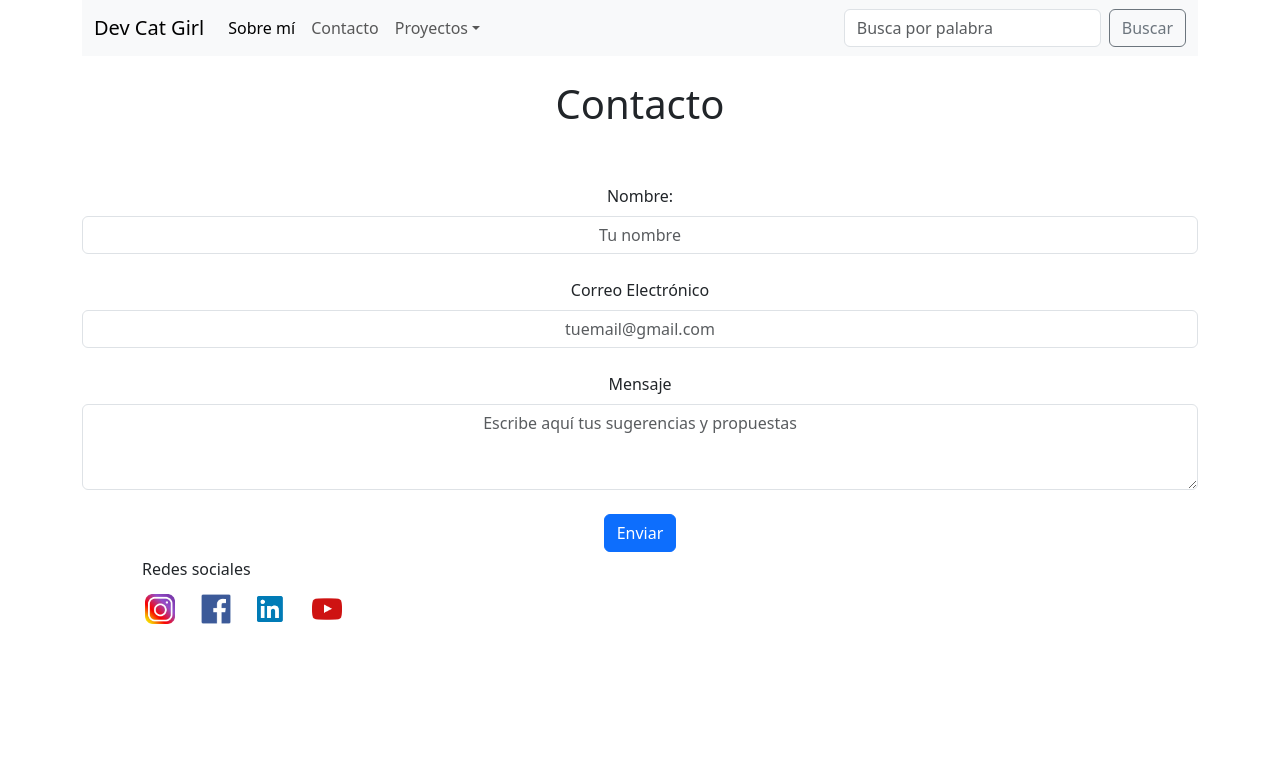
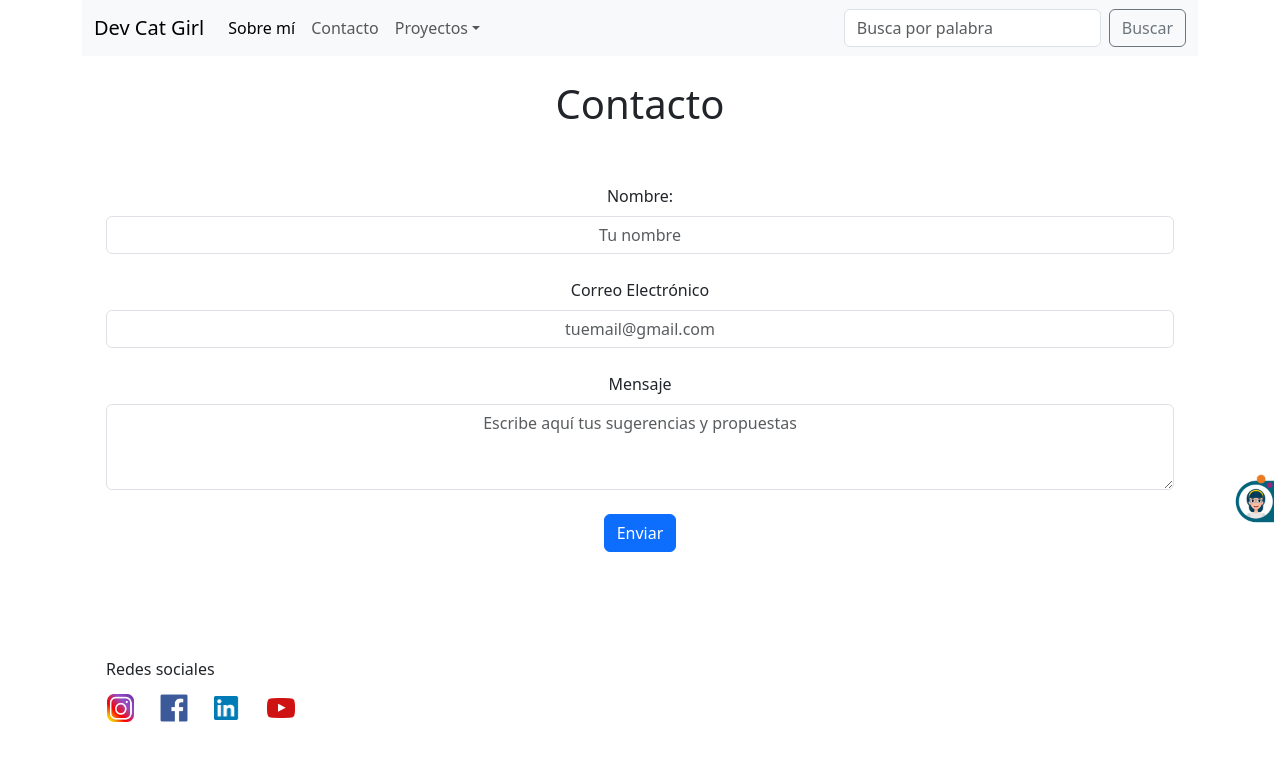
Before and after one commit to catalina-arriagada/portfolio, a React (Create React App) app: page /contacto in a window 1280 px wide. Shown: the top 760 px of the page. Built offline with nearby package versions, Linux system fonts and the light colour scheme.

Commit message:
contact progress, about changes

```diff
--- a/src/components/Contact.jsx
+++ b/src/components/Contact.jsx
@@ -5,6 +5,7 @@ import FaceLogoButton from "./rrss/FaceLogo";
 import LinkeLogoButton from "./rrss/LinkeLogo";
 import YoutLogoButton from "./rrss/YoutLogo";
 import { useState } from "react";
+import VirtualChat from "./VirtualChat";
 
 //personalizar estilo caja rrss (color pastel, adornos)
 
@@ -21,9 +22,15 @@ const Contact = () => {
   const handleClickYoutube = () => {
     window.open("http://www.youtube.com");
   };
+  const handleClickChat = () => {
+    window.open("http://www.google.com");
+  };
+  const handleMouseOverChat = () => {
+    <VirtualChat />
+  };
 
-  const [email, setEmail] = useState('');
-  const [error, setError] = useState('');
+  const [email, setEmail] = useState("");
+  const [error, setError] = useState("");
 
   const validateEmail = (email) => {
     // Expresión regular para validar el correo electrónico
@@ -34,9 +41,9 @@ const Contact = () => {
   const handleChange = (e) => {
     setEmail(e.target.value);
     if (!validateEmail(e.target.value)) {
-      setError('Email no es válido');
+      setError("Email no es válido");
     } else {
-      setError('');
+      setError("");
     }
   };
 
@@ -49,19 +56,24 @@ const Contact = () => {
       e.stopPropagation();
     }
     if (validateEmail(email)) {
-        //alert('Email es válido');
-      } else {
-        setError('Email no es válido');
-      }
+      //alert('Email es válido');
+    } else {
+      setError("Email no es válido");
+    }
 
     setValidated(true);
   };
 
   return (
-
-    <div className="row pt-4">
+    <div className="row p-4">
       <h2 className="display-6 text-center">Contacto</h2>
-      <Form xs={3} className="form-contact text-center mt-5 col" onSubmit={handleSubmit} noValidate validated={validated}>
+      <Form
+        xs={3}
+        className="form-contact text-center mt-5 col"
+        onSubmit={handleSubmit}
+        noValidate
+        validated={validated}
+      >
         <Form.Group
           as={Col}
           rows={3}
@@ -88,7 +100,7 @@ const Contact = () => {
             onChange={handleChange}
           />
         </Form.Group>
-        {error && <p style={{ color: 'red' }}>{error}</p>}
+        {error && <p style={{ color: "red" }}>{error}</p>}
         <Form.Group className="mb-4" controlId="exampleForm.ControlTextarea1">
           <Form.Label>Mensaje</Form.Label>
           <Form.Control
@@ -99,9 +111,10 @@ const Contact = () => {
             className="text-center"
           />
         </Form.Group>
-        <Button className="mb-2" type="submit">Enviar</Button>
+        <Button className="mb-2" type="submit">
+          Enviar
+        </Button>
       </Form>
-
       <div className="rrss-div">
         <h6 className="rrss-title">Redes sociales</h6>
         <Row xs={4}>
@@ -123,6 +136,11 @@ const Contact = () => {
           />
         </Row>
       </div>
+      <VirtualChat
+        imageChatSource="./img/chat-an.png"
+        onClick={handleClickChat}
+        onMouseOver={handleMouseOverChat}
+      />
     </div>
   );
 };
--- /dev/null
+++ b/src/components/VirtualChat.jsx
@@ -0,0 +1,13 @@
+import React from 'react';
+import { Button, Image } from 'react-bootstrap';
+import '../styles/contact.css';
+
+const VirtualChat = ({imageChatSource, onClick, onMouseOver }) => {
+  return (
+        <Button className="chat-btn" variant='none' onClick={onClick} onMouseOver={onMouseOver}>
+            <Image className='chat-image' src={imageChatSource} alt="Chat Virtual" fluid />
+        </Button>
+    );
+};
+
+export default VirtualChat;
--- a/src/components/aboutComponents/MessageCircleIcon.jsx
+++ b/src/components/aboutComponents/MessageCircleIcon.jsx
@@ -1,21 +1,9 @@
 import React from 'react';
+import '../../styles/circle.css';
+import { Image } from 'react-bootstrap';
 
 const MessageCircleIcon = () => (
-  <svg
-    xmlns="http://www.w3.org/2000/svg"
-    className="icon icon-tabler icon-tabler-message-circle"
-    width="44"
-    height="44"
-    viewBox="0 0 24 24"
-    strokeWidth="0.5"
-    stroke="#9e9e9e"
-    fill="none"
-    strokeLinecap="round"
-    strokeLinejoin="round"
-  >
-    <path fill="none" d="M0 0h24v24H0z" />
-    <path d="M3 20l1.3-3.9c-2.324-3.437-1.426-7.872 2.1-10.374 3.526-2.501 8.59-2.296 11.845.48 3.255 2.777 3.695 7.266 1.029 10.501-2.666 3.235-7.615 4.215-11.574 2.293l-4.7 1" />
-  </svg>
+    <Image className='circle-img' src="./img/circle.png" alt="globo" />
 );
 
 export default MessageCircleIcon;
--- a/src/components/aboutComponents/TransitionText.jsx
+++ b/src/components/aboutComponents/TransitionText.jsx
@@ -15,13 +15,14 @@ function TransitionText() {
 
   return (
     <div>
+
       <Button
         onClick={() => setOpen(!open)}
         aria-expanded={open}
         variant='light'
         className='button_transition_text'>
         <MessageCircleIcon />
-        Hola! Soy Dev Cat!
+        <h6 className='circle-title'>Hola! Soy Dev Cat!</h6>
       </Button>
 
       <div style={{ minHeight: '150px' }}>
--- /dev/null
+++ b/src/styles/circle.css
@@ -0,0 +1,3 @@
+.circle-img {
+    width: 200px;
+}
--- a/src/styles/contact.css
+++ b/src/styles/contact.css
@@ -1,6 +1,14 @@
-.rrss-btn {
+.rrss-btn, .chat-btn {
     cursor: pointer;
   }
+
+.chat-image {
+  transition: .2s linear;
+}
+
+.chat-image:hover {
+  transform: scale(1.2);
+}
 
 .rrss-image {
     display: block;
@@ -9,57 +17,53 @@
 
 @media only screen and (max-width: 500px) {
 
-  .rrss-div {
-    margin-top: 200px;
-    margin-bottom: 30px;
+  .chat-image {
+    width: 40px;
+    position: absolute;
+    max-width: 20vh;
+    right: .5vw;
+    top: 55svh;
   }
 
   .row .row-cols-4 {
-    width: 60%;
-    margin-left: 60px;
+    width: 70%;
   }
 
   .rrss-title{
-    margin: 15px;
-    padding-left: 60px;
+    margin-top: 100px;
   }
 
 }
 
 @media only screen and (min-width: 500px) {
 
-  .row .row-cols-4 {
-    width: 48%;
-    margin-left: 100px;
-  }
+    .chat-image {
+      width: 40px;
+      position: absolute;
+      max-width: 20vh;
+      right: .5vw;
+      top: 55svh;
+    }
 
-  .rrss-title{
-    padding-left: 110px;
-  }
+    .row .row-cols-4 {
+      width: 50%;
+    }
+
+    .rrss-title{
+      margin-top: 100px;
+    }
 
 }
 
 @media only screen and (min-width: 768px) {
-
   .row .row-cols-4 {
-    width: 40%;
-    margin-left: 200px;
-  }
-
-  .rrss-title{
-    padding-left: 210px;
+    width: 35%;
   }
 }
 
 @media only screen and (min-width: 992px) {
-
   .row .row-cols-4 {
     width: 26%;
-    margin-left: 50px;
-  }
-
-  .rrss-title{
-    padding-left: 60px;
   }
 }
 
--- a/src/styles/transition_text.css
+++ b/src/styles/transition_text.css
@@ -1,5 +1,5 @@
 .button_transition_text {
-    background-color:rgb(233, 223, 223);
+    background-color:rgba(255, 255, 255, 0);
     border-radius: 40%;
     transition: .2s linear;
 }
@@ -7,3 +7,14 @@
 .button_transition_text:hover {
     transform: scale(1.2);
   }
+
+.circle-title{
+    position: absolute;
+    max-width: 20vh;
+    left: 12vw;
+    top: 100svh;
+}
+
+.circle-title:hover{
+    transform: scale(1.2);
+}
```
Also changed, not shown: public/img/chat-an.png (added), public/img/circle.png (added).
